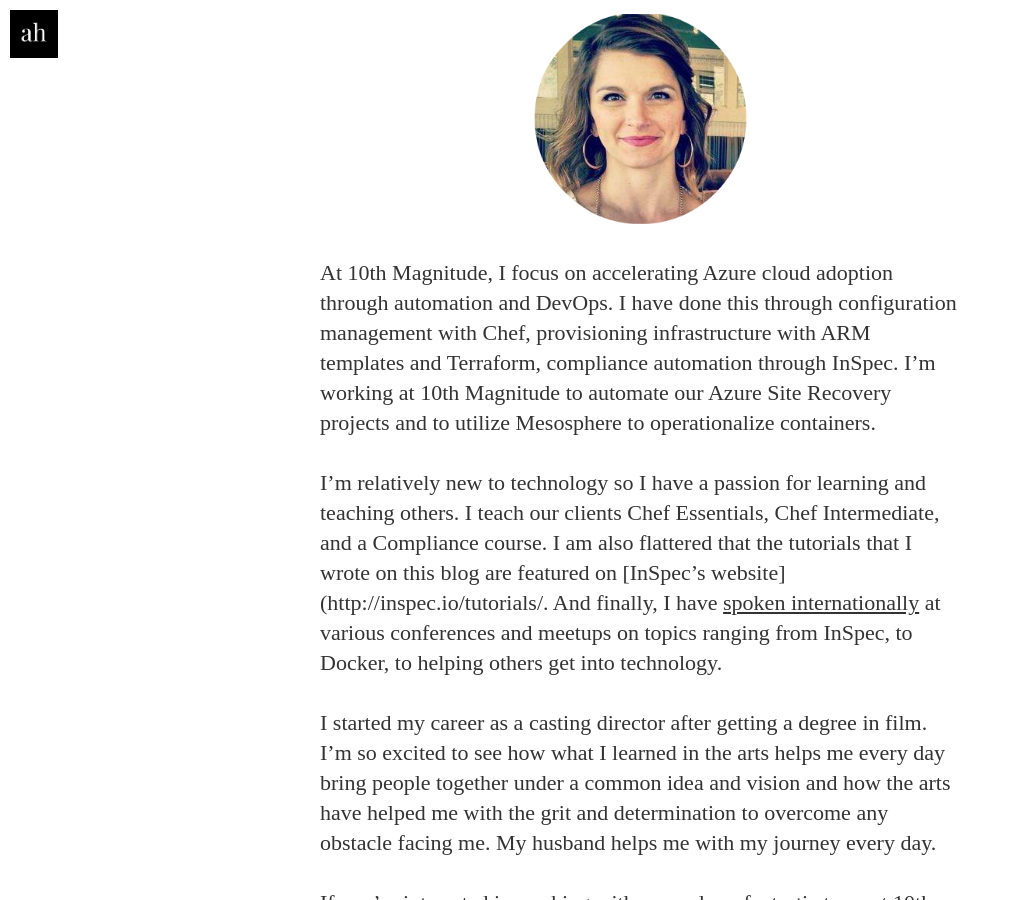
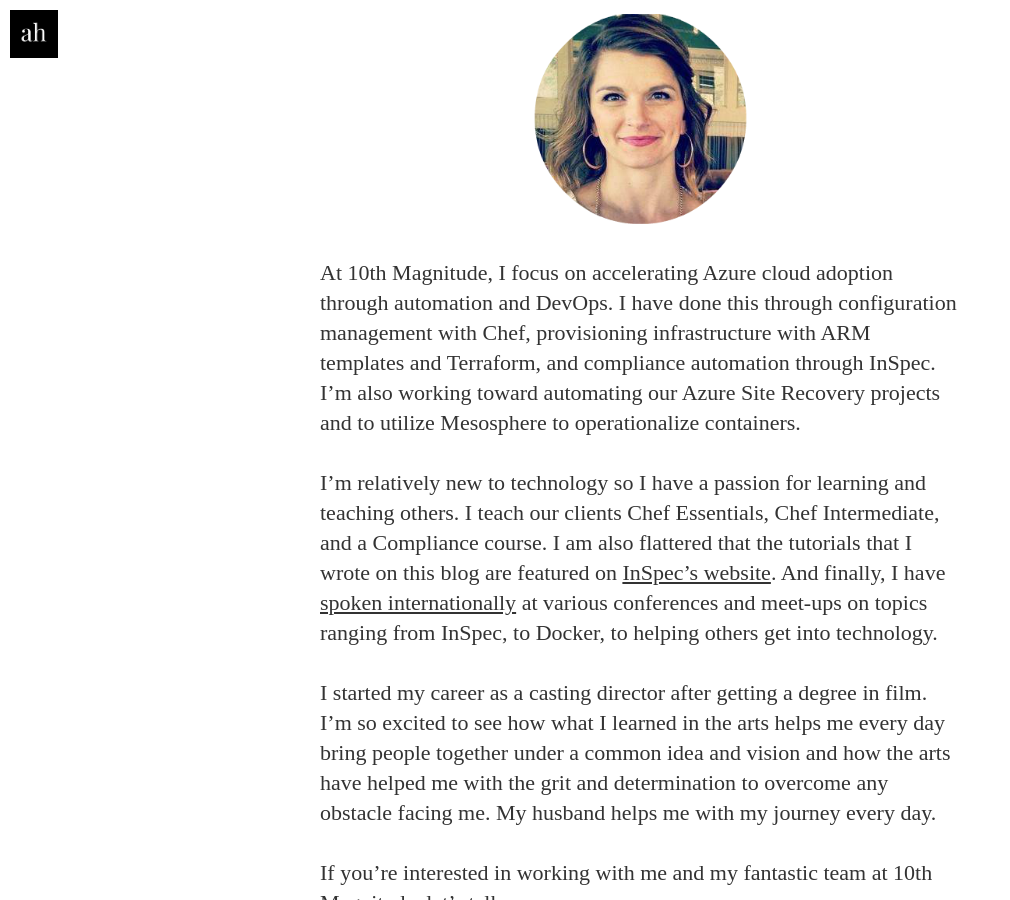
Before and after one commit to anniehedgpeth/anniehedgpeth.github.io, a Jekyll site: the page built from about.md, in a window 1280 px wide and 900 px high, scrolled down 283 px. Shown: the whole window, without its empty margins (0-1010 px from the left). Built offline with Jekyll 4.4.1, drawn with Linux system fonts in a browser that asks for light colours; nearby versions of some CDN libraries; some web fonts are replaced.

Commit message:
minor edits

```diff
--- a/about.md
+++ b/about.md
@@ -5,9 +5,9 @@
 ---
 <img src='/assets/article_images/2016-05-02-introduction/AnnieHedgpeth.png' style='display: block; margin-left: auto; margin-right: auto; padding-top: 40px' />
 
-At 10th Magnitude, I focus on accelerating Azure cloud adoption through automation and DevOps. I have done this through configuration management with Chef, provisioning infrastructure with ARM templates and Terraform, compliance automation through InSpec. I'm working at 10th Magnitude to automate our Azure Site Recovery projects and to utilize Mesosphere to operationalize containers.
+At 10th Magnitude, I focus on accelerating Azure cloud adoption through automation and DevOps. I have done this through configuration management with Chef, provisioning infrastructure with ARM templates and Terraform, and compliance automation through InSpec. I'm also working toward automating our Azure Site Recovery projects and to utilize Mesosphere to operationalize containers.
 
-I'm relatively new to technology so I have a passion for learning and teaching others. I teach our clients Chef Essentials, Chef Intermediate, and a Compliance course. I am also flattered that the tutorials that I wrote on this blog are featured on [InSpec's website](http://inspec.io/tutorials/. And finally, I have [spoken internationally](http://www.anniehedgie.com/speaking/) at various conferences and meetups on topics ranging from InSpec, to Docker, to helping others get into technology.
+I'm relatively new to technology so I have a passion for learning and teaching others. I teach our clients Chef Essentials, Chef Intermediate, and a Compliance course. I am also flattered that the tutorials that I wrote on this blog are featured on [InSpec's website](http://inspec.io/tutorials/). And finally, I have [spoken internationally](http://www.anniehedgie.com/speaking/) at various conferences and meet-ups on topics ranging from InSpec, to Docker, to helping others get into technology.
 
 I started my career as a casting director after getting a degree in film. I'm so excited to see how what I learned in the arts helps me every day bring people together under a common idea and vision and how the arts have helped me with the grit and determination to overcome any obstacle facing me. My husband helps me with my journey every day.
 
```
Also changed, not shown: _posts/2017-04-01-barriers.md (+2 -2 lines).
